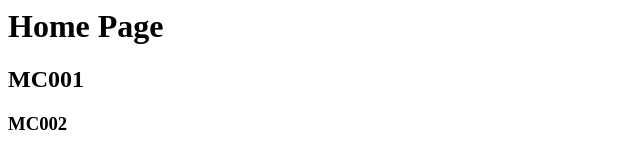
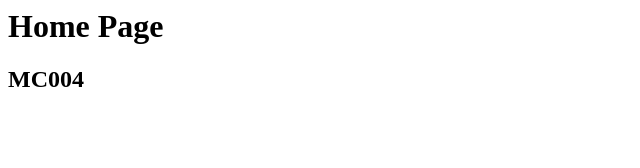
Before and after one commit to kishorcs/hello-world, a plain HTML site: page index.html in a window 1280 px wide. Shown: the full height of the page, 0-640 px from the left. Drawn offline with Linux system fonts and the light colour scheme.

Commit message:
updating index via mc002

```diff
--- a/index.html
+++ b/index.html
@@ -4,7 +4,6 @@
   </head>
   <body>
     <h1>Home Page</h1>
-    <h2>MC001</h2>
-    <h3>MC002</h2>
+    <h2>MC004</h2>
   </body>
 </html>
```
